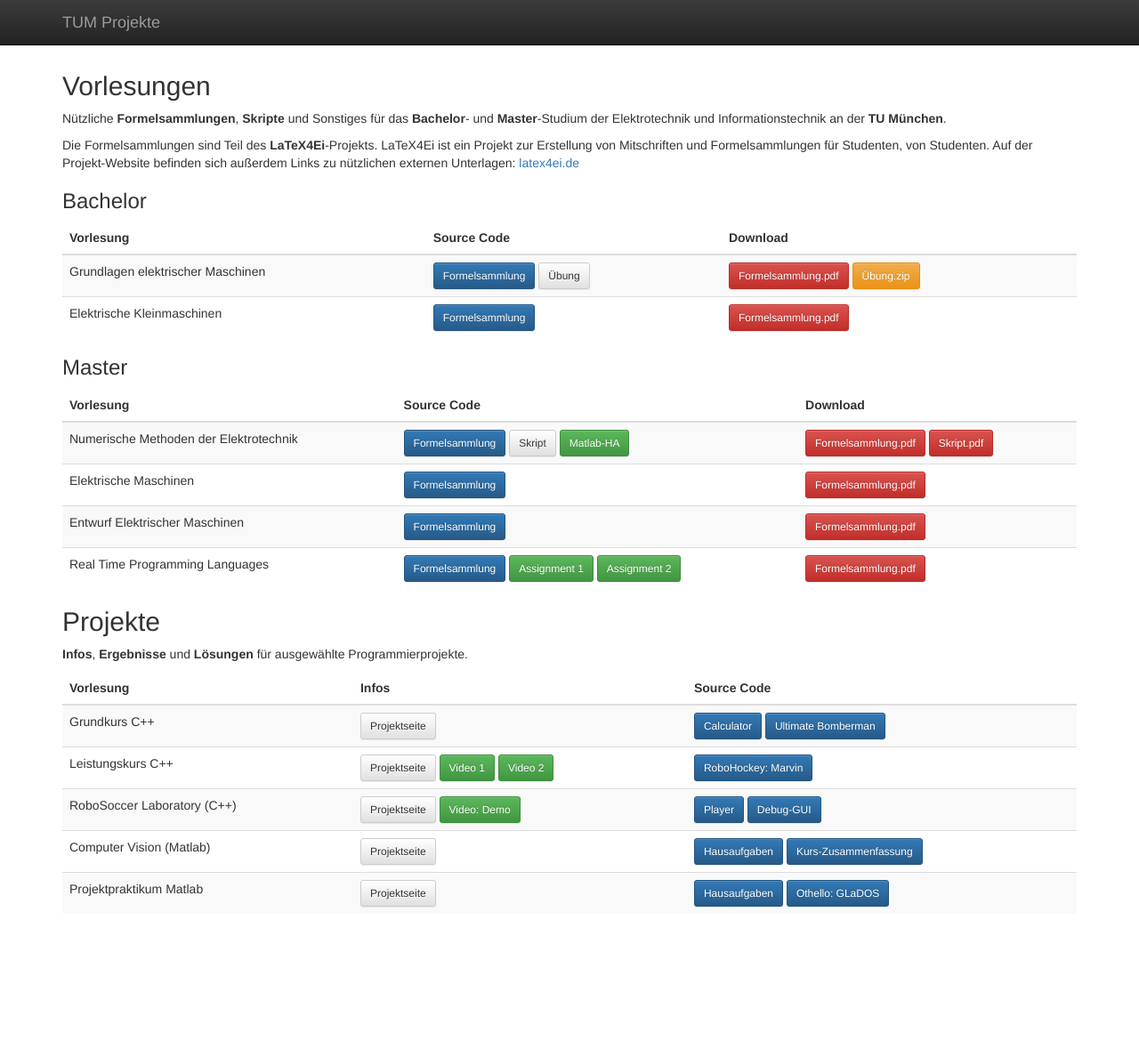
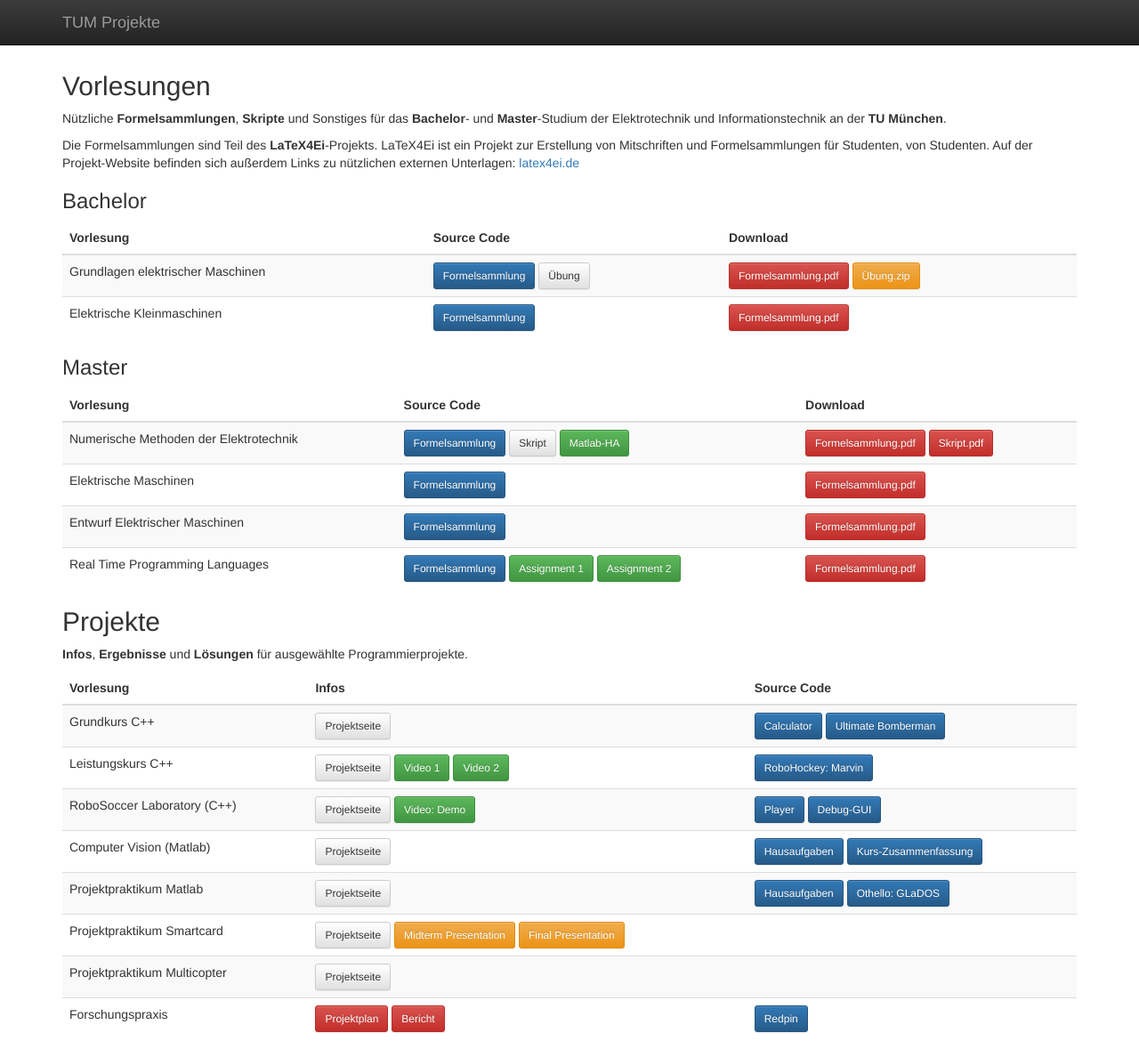
Before and after one commit to MaKeAppDev/TUM-Projekte, a Jekyll site: the page built from index.md, in a window 1280 px wide and 1188 px high. Shown: the whole window at 89% size. Built offline with Jekyll 4.4.1, drawn with Linux system fonts in a browser that asks for light colours; nearby versions of some CDN libraries.

Commit message:
added more projects

```diff
--- a/_data/projects.yml
+++ b/_data/projects.yml
@@ -68,3 +68,34 @@
     - title: "Othello: GLaDOS"
       url: "https://bitbucket.org/matlabpraktikum/othello"
       type: primary
+
+- title: "Projektpraktikum Smartcard"
+  links:
+    - title: "Projektseite"
+      url: "http://www.sec.ei.tum.de/lehrveranstaltungen/smartcard-projektpraktikum/"
+      type: default
+    - title: "Midterm Presentation"
+      url: "https://drive.google.com/open?id=1VbI6zYR1Zw1cxZwAvoaD5EpcUsMwCi6UGRc40TSTU_s"
+      type: warning
+    - title: "Final Presentation"
+      url: "https://drive.google.com/open?id=1PG6_8N2Nyukh9Azj-lOJMYQh3elwzVwG-bTrX8lNbBo"
+      type: warning
+
+- title: "Projektpraktikum Multicopter"
+  links:
+    - title: "Projektseite"
+      url: "http://www.rcs.ei.tum.de/de/Lehre/Praktika/pp_kees/"
+      type: default
+
+- title: "Forschungspraxis"
+  links:
+    - title: "Projektplan"
+      url: ""
+      type: danger
+    - title: "Bericht"
+      url: ""
+      type: danger
+  repos:
+    - title: "Redpin"
+      url: "https://github.com/MaKeAppDev/Redpin"
+      type: primary
```
